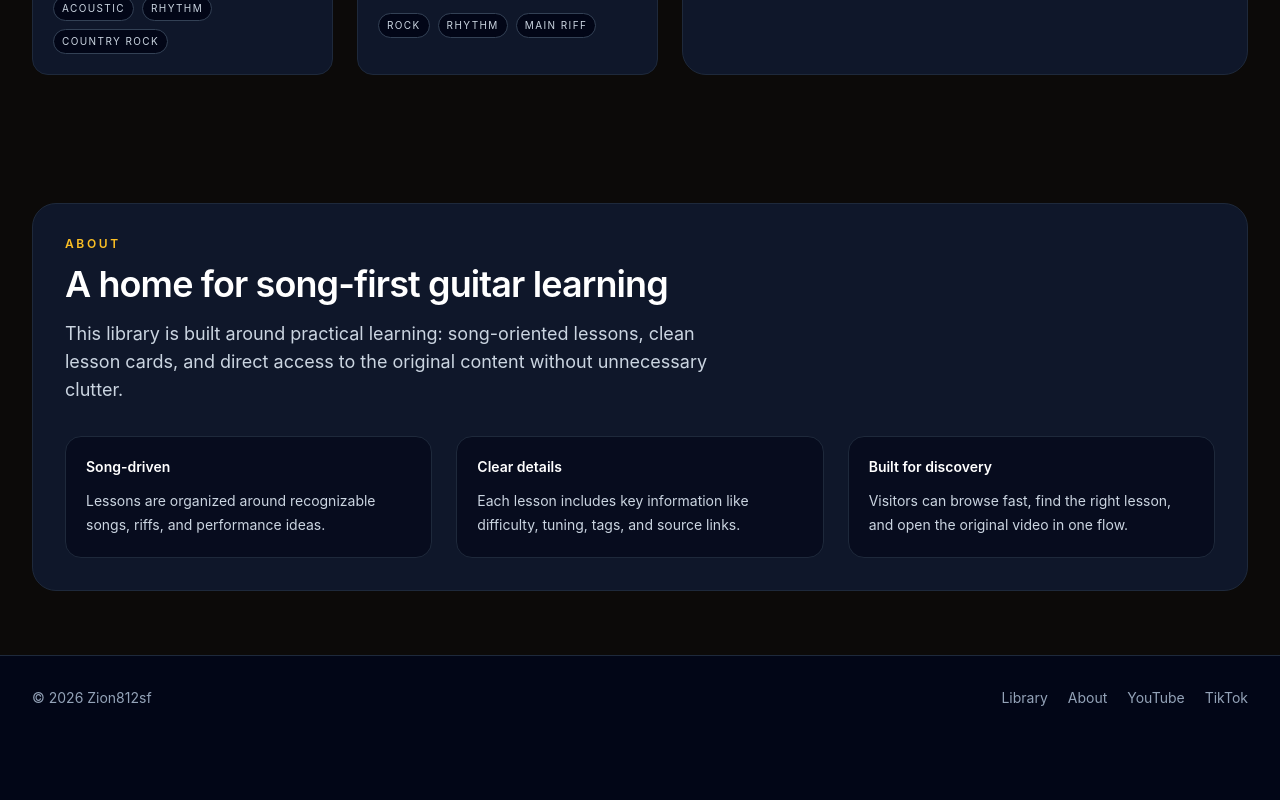
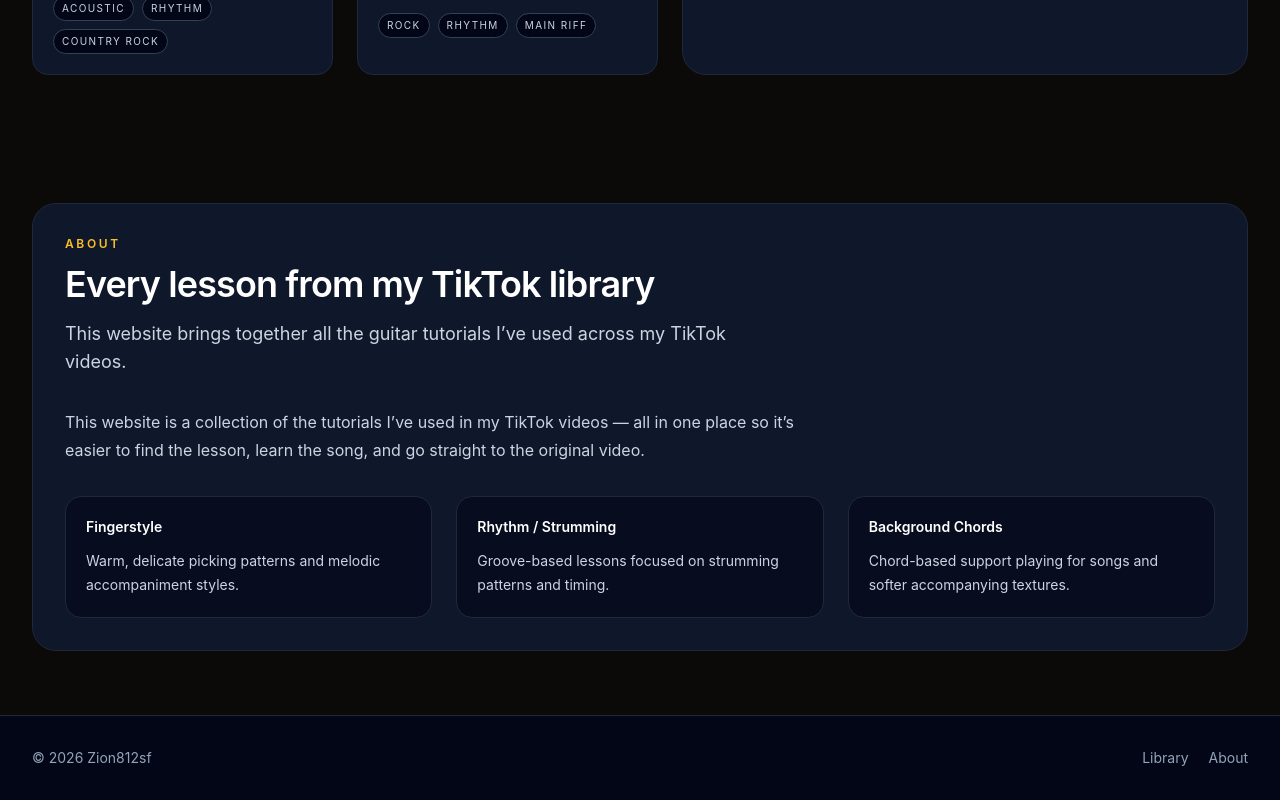
Before and after one commit to imthisel/zion812sf, a React (Vite) app: page / in a window 1280 px wide. Shown: the part 1784-2584 px from the top of the page. Before the commit the page ends 2524 px from the top, so only its background shows below. Built offline with nearby package versions, Linux system fonts and the light colour scheme.

Commit message:
feat: add tutorial library homepage and detail experience

```diff
--- a/src/App.tsx
+++ b/src/App.tsx
@@ -2,6 +2,8 @@ import { useMemo, useState } from 'react';
 import SectionHeader from './components/SectionHeader';
 import TutorialCard from './components/TutorialCard';
 import { tutorials } from './data/tutorials';
+
+const categoryList = ['Fingerstyle', 'Rhythm / Strumming', 'Background Chords'];
 
 export default function App() {
   const [selectedId, setSelectedId] = useState(tutorials[0].id);
@@ -32,9 +34,6 @@ export default function App() {
             </a>
             <a href="#about" className="transition hover:text-white">
               About
-            </a>
-            <a href="#footer" className="transition hover:text-white">
-              Contact
             </a>
           </nav>
 
@@ -199,29 +198,35 @@ export default function App() {
           <div className="rounded-3xl border border-slate-800 bg-slate-900 p-6 sm:p-8">
             <SectionHeader
               eyebrow="About"
-              title="A home for song-first guitar learning"
-              description="This library is built around practical learning: song-oriented lessons, clean lesson cards, and direct access to the original content without unnecessary clutter."
+              title="Every lesson from my TikTok library"
+              description="This website brings together all the guitar tutorials I’ve used across my TikTok videos."
             />
 
+            <div className="mt-8 max-w-3xl">
+              <p className="text-base leading-7 text-slate-300">
+                This website is a collection of the tutorials I’ve used in my TikTok videos —
+                all in one place so it’s easier to find the lesson, learn the song, and go
+                straight to the original video.
+              </p>
+            </div>
+
             <div className="mt-8 grid gap-6 md:grid-cols-3">
-              <div className="rounded-2xl border border-slate-800 bg-slate-950/60 p-5">
-                <p className="text-sm font-semibold text-white">Song-driven</p>
-                <p className="mt-3 text-sm leading-6 text-slate-300">
-                  Lessons are organized around recognizable songs, riffs, and performance ideas.
-                </p>
-              </div>
-              <div className="rounded-2xl border border-slate-800 bg-slate-950/60 p-5">
-                <p className="text-sm font-semibold text-white">Clear details</p>
-                <p className="mt-3 text-sm leading-6 text-slate-300">
-                  Each lesson includes key information like difficulty, tuning, tags, and source links.
-                </p>
-              </div>
-              <div className="rounded-2xl border border-slate-800 bg-slate-950/60 p-5">
-                <p className="text-sm font-semibold text-white">Built for discovery</p>
-                <p className="mt-3 text-sm leading-6 text-slate-300">
-                  Visitors can browse fast, find the right lesson, and open the original video in one flow.
-                </p>
-              </div>
+              {categoryList.map((category) => (
+                <div
+                  key={category}
+                  className="rounded-2xl border border-slate-800 bg-slate-950/60 p-5"
+                >
+                  <p className="text-sm font-semibold text-white">{category}</p>
+                  <p className="mt-3 text-sm leading-6 text-slate-300">
+                    {category === 'Fingerstyle' &&
+                      'Warm, delicate picking patterns and melodic accompaniment styles.'}
+                    {category === 'Rhythm / Strumming' &&
+                      'Groove-based lessons focused on strumming patterns and timing.'}
+                    {category === 'Background Chords' &&
+                      'Chord-based support playing for songs and softer accompanying textures.'}
+                  </p>
+                </div>
+              ))}
             </div>
           </div>
         </section>
@@ -237,12 +242,6 @@ export default function App() {
             <a href="#about" className="transition hover:text-white">
               About
             </a>
-            <a href="https://www.youtube.com" target="_blank" rel="noreferrer" className="transition hover:text-white">
-              YouTube
-            </a>
-            <a href="https://www.tiktok.com" target="_blank" rel="noreferrer" className="transition hover:text-white">
-              TikTok
-            </a>
           </div>
         </div>
       </footer>
```
